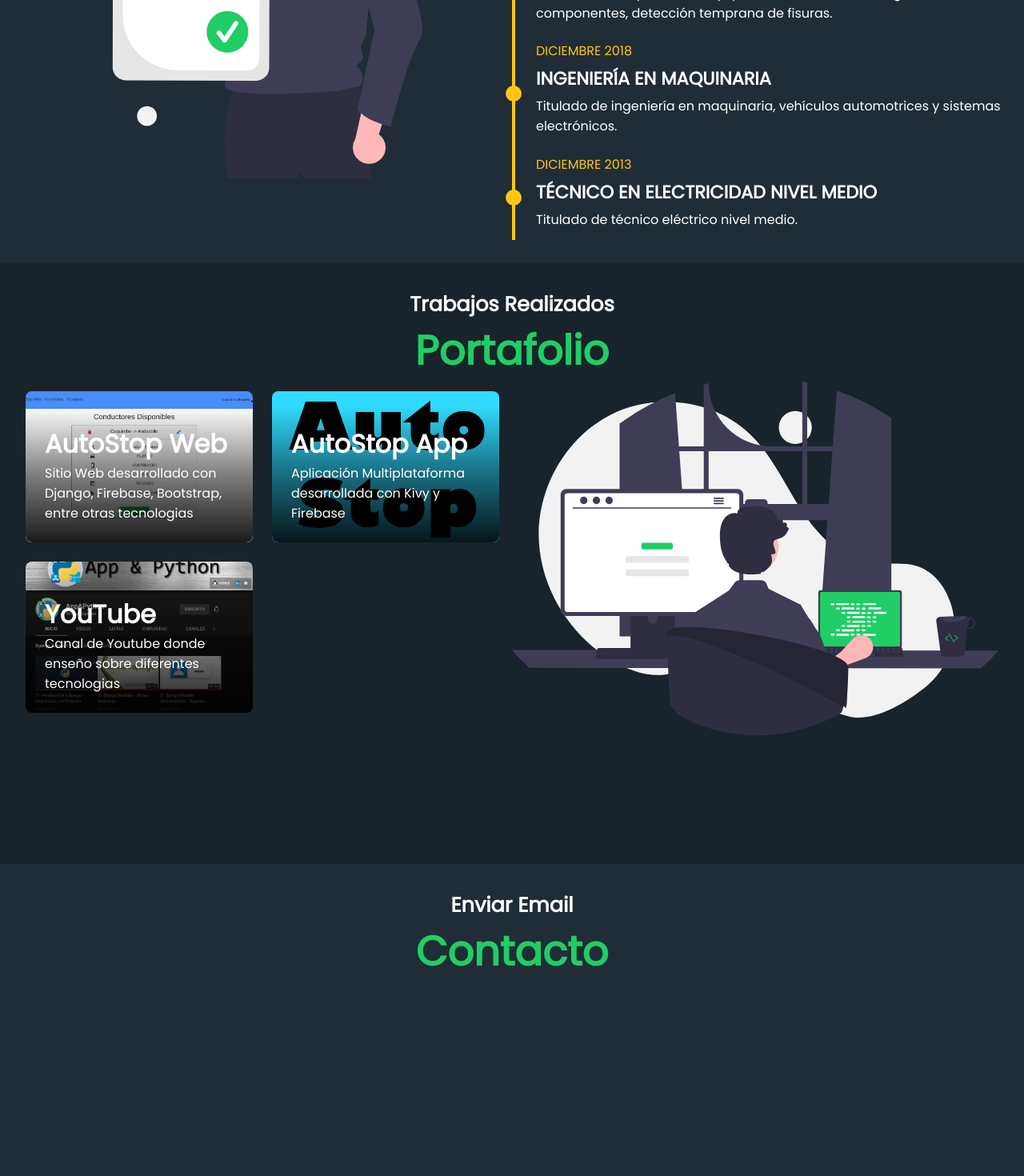
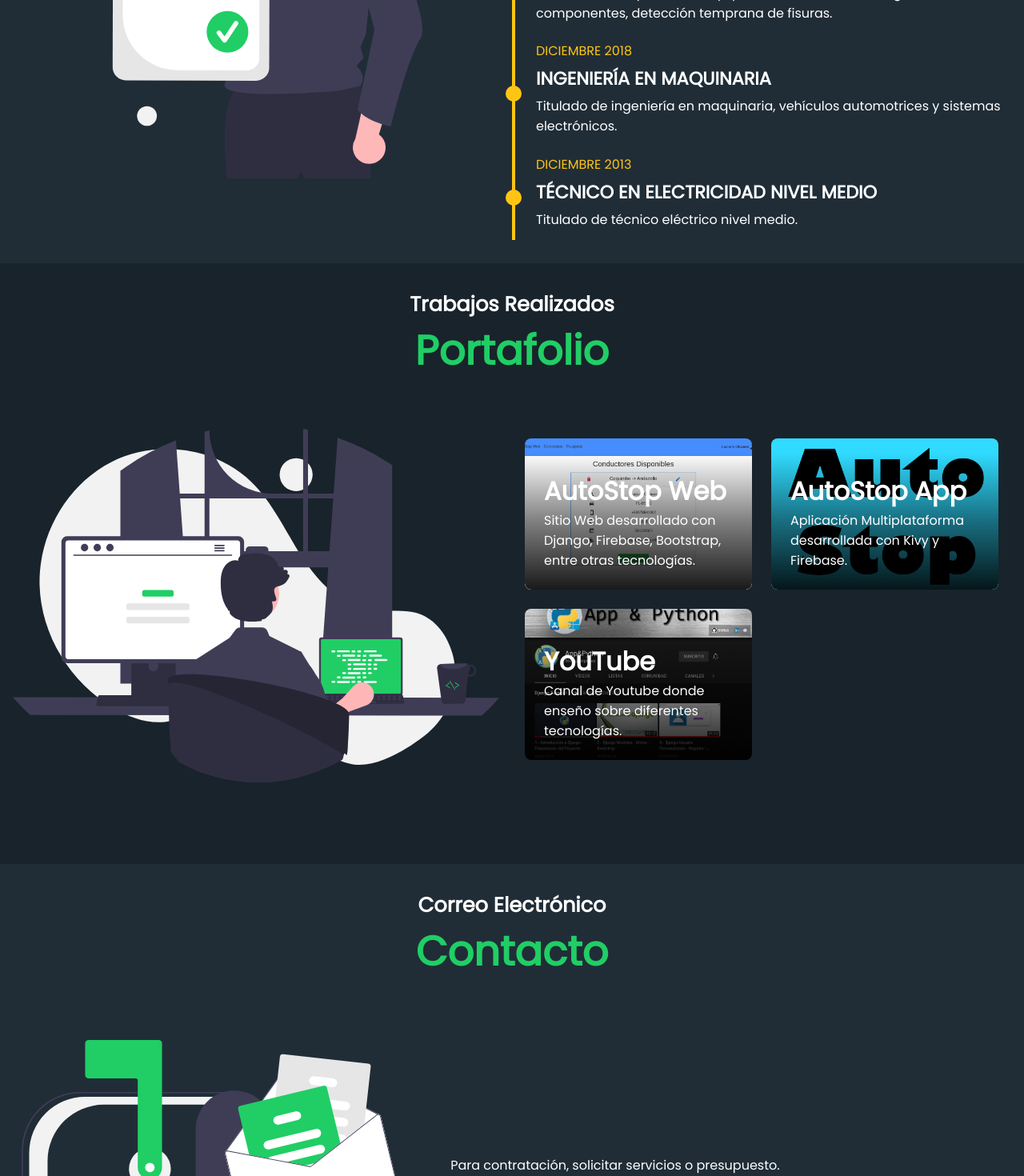
Before and after one commit to lucianolivares/PersonalWebSite, a React (Create React App) app: page / in a window 1280 px wide. Shown: the part 1330-2800 px from the top of the page at 80% size. Built offline with nearby package versions, Linux system fonts and the light colour scheme.

Commit message:
Add contact page and solved more issues

```diff
--- a/src/components/HomeSection/HomeSection.elements.js
+++ b/src/components/HomeSection/HomeSection.elements.js
@@ -13,6 +13,7 @@ export const ContainerHome = styled.div`
 export const TextWrapper = styled.div`
   max-width: 100%;
   padding-top: 0;
+  padding-left: 3rem;
   @media screen and (max-width: 768px) {
     padding-left: 0;
   }
@@ -22,12 +23,19 @@ export const ImgWrapper = styled.div`
   display: flex;
   max-width: 100%;
   padding-right: 1rem;
+  align-items:center;
 
   @media screen and (max-width: 768px) {
     margin: 1rem 0 2rem 0;
     height: 30vh;
     padding-right: 0;
   }
+`;
+export const Img = styled.img`
+  height: inherit;
+  width: 100%;
+  border-radius: 4rem;
+  max-height: 500px;
 `;
 
 export const TopLine = styled.p`
@@ -37,11 +45,6 @@ export const TopLine = styled.p`
   letter-spacing: 0.1rem;
 `;
 
-export const Img = styled.img`
-  width: 100%;
-  border-radius: 4rem;
-  max-height: 500px;
-`;
 
 export const Name = styled.h1`
   color: ${({ theme }) => theme.colors.primary};
--- a/src/components/HomeSection/HomeSection.js
+++ b/src/components/HomeSection/HomeSection.js
@@ -31,6 +31,11 @@ function HomeSection({
   return (
     <>
       <InfoRow>
+        <InfoColumn>
+          <ImgWrapper>
+            <Img src={img} alt={alt} />
+          </ImgWrapper>
+        </InfoColumn>
         <InfoColumn>
           <TextWrapper>
             <TopLine lightTopLine={lightTopLine}>{topLine}</TopLine>
@@ -74,11 +79,6 @@ function HomeSection({
             </LinksContainer>
           </TextWrapper>
         </InfoColumn>
-        <InfoColumn>
-          <ImgWrapper>
-            <Img src={img} alt={alt} />
-          </ImgWrapper>
-        </InfoColumn>
       </InfoRow>
     </>
   );
--- a/src/globalStyles.js
+++ b/src/globalStyles.js
@@ -19,8 +19,13 @@ export const InfoSec = styled.div`
     lightBg ? theme.colors.bg_color_ligth : theme.colors.bg_color};
 `;
 export const Container = styled.div`
+  display: flex;
   padding: 0 1rem;
   z-index: 1;
+  min-height: 70vh;
+  @media screen and (max-width: 768px) {
+    flex-direction: column;
+  }
 `;
 
 export const Button = styled.button`
@@ -50,9 +55,6 @@ export const InfoRow = styled.div`
   flex-wrap: wrap;
   align-items: center;
   flex-direction: row;
-  @media screen and (max-width: 768px) {
-    flex-direction: column-reverse;
-  }
 `;
 
 export const InfoColumn = styled.div`
--- a/src/pages/Contact/Contact.elements.js
+++ b/src/pages/Contact/Contact.elements.js
@@ -0,0 +1,19 @@
+import styled from "styled-components";
+import { Button } from "../../globalStyles";
+
+export const ContainerContact = styled.div`
+  display: flex;
+  flex-direction: column;
+`;
+export const ContactBody = styled.p`
+  text-align: center;
+  padding: 1rem 0;
+`;
+
+export const EmailButton = styled(Button)`
+  background: ${({ theme }) => theme.colors.primary};
+  a {
+    color: white;
+    text-decoration: none;
+  }
+`;
--- a/src/pages/Contact/Contact.js
+++ b/src/pages/Contact/Contact.js
@@ -1,21 +1,62 @@
-import React from 'react'
-import { JourneyTitle, SubTitle } from '../../components/JourneySection/JourneySection.elements';
-import { Container, InfoColumn, InfoRow, InfoSec } from '../../globalStyles';
+import React from "react";
+import {
+  ImgWrapper,
+  Img,
+} from "../../components/HomeSection/HomeSection.elements";
+import {
+  JourneyTitle,
+  SubTitle,
+} from "../../components/JourneySection/JourneySection.elements";
+import {
+  Container,
+  InfoColumn,
+  InfoRow,
+  InfoSec,
+  Button,
+} from "../../globalStyles";
+import emailImage from "../../images/email.svg";
+import { ContactBody, ContainerContact, EmailButton } from "./Contact.elements";
+
+
+const Mailto = ({ email, subject = '', body = '', children }) => {
+  let params = subject || body ? '?' : '';
+  if (subject) params += `subject=${encodeURIComponent(subject)}`;
+  if (body) params += `${subject ? '&' : ''}body=${encodeURIComponent(body)}`;
+
+  return <a href={`mailto:${email}${params}`}>{children}</a>;
+};
 
 const Contact = () => {
   return (
     <>
       <InfoSec lightBg={true} name="contact">
-          <SubTitle>Enviar Email</SubTitle>
+        <SubTitle>Correo Electrónico</SubTitle>
         <JourneyTitle>Contacto</JourneyTitle>
         <Container>
           <InfoRow>
-              <InfoColumn></InfoColumn>
+            <InfoColumn>
+              <ImgWrapper>
+                <Img src={emailImage} />
+              </ImgWrapper>
+            </InfoColumn>
+            <InfoColumn>
+              <ContainerContact>
+                <ContactBody>
+                  Para contratación, solicitar servicios o presupuesto.
+                </ContactBody>
+                <EmailButton>
+                  <Mailto email="lucianolivares.lo@gmail.com" subject="Webpage Contact">Enviar Email</Mailto>
+                </EmailButton>
+                <ContactBody>
+                  Intentaré responder lo antes posible.
+                </ContactBody>
+              </ContainerContact>
+            </InfoColumn>
           </InfoRow>
         </Container>
       </InfoSec>
     </>
   );
-}
+};
 
-export default Contact
+export default Contact;
--- a/src/pages/JourneyPage/Data.js
+++ b/src/pages/JourneyPage/Data.js
@@ -15,7 +15,7 @@ const timelineData = [
       tag: "Trabajo",
       color: "#e17b77",
     },
-    text: "Soporte en terreno y remoto de tecnologías mina caterpillar tales como terrain, fleet, detect, entre otras",
+    text: "Soporte en terreno y remoto de tecnologías mina Caterpillar tales como Terrain, Fleet, Detect, entre otras",
   },
   {
     title: "Mantenedor Predictivo Equipos Mina",
--- a/src/pages/Portafolio/Data.js
+++ b/src/pages/Portafolio/Data.js
@@ -6,19 +6,19 @@ const projects = [
   {
     title: "AutoStop Web",
     url: "http://auto-stop-web.herokuapp.com/",
-    body: "Sitio Web desarrollado con Django, Firebase, Bootstrap, entre otras tecnologias",
+    body: "Sitio Web desarrollado con Django, Firebase, Bootstrap, entre otras tecnologías.",
     image: autoStop,
   },
   {
     title: "AutoStop App",
     url: "#",
-    body: "Aplicación Multiplataforma desarrollada con Kivy y Firebase",
+    body: "Aplicación Multiplataforma desarrollada con Kivy y Firebase.",
     image: autoStopIcon,
   },
   {
     title: "YouTube",
     url: "https://www.youtube.com/channel/UCWqprEPWELc2uGxsOvm8EZQ",
-    body: "Canal de Youtube donde enseño sobre diferentes tecnologias",
+    body: "Canal de Youtube donde enseño sobre diferentes tecnologías.",
     image: youtube,
   },
 ];
--- a/src/pages/Portafolio/Portafolio.js
+++ b/src/pages/Portafolio/Portafolio.js
@@ -24,6 +24,11 @@ const Portafolio = () => {
         <Container>
           <InfoRow>
             <InfoColumn>
+              <ImgWrapper>
+                <Img src={programming} />
+              </ImgWrapper>
+            </InfoColumn>
+            <InfoColumn>
               <Grid>
                 {projects.map((data, index) => (
                   <Card image={data.image} target="_blank" href={data.url}>
@@ -35,11 +40,6 @@ const Portafolio = () => {
                 ))}
               </Grid>
             </InfoColumn>
-            <InfoColumn>
-              <ImgWrapper>
-                <Img src={programming} />
-              </ImgWrapper>
-            </InfoColumn>
           </InfoRow>
         </Container>
       </InfoSec>
```
Also changed, not shown: src/images/email.svg (added). Lines whose indentation alone changed are shown as unchanged.
